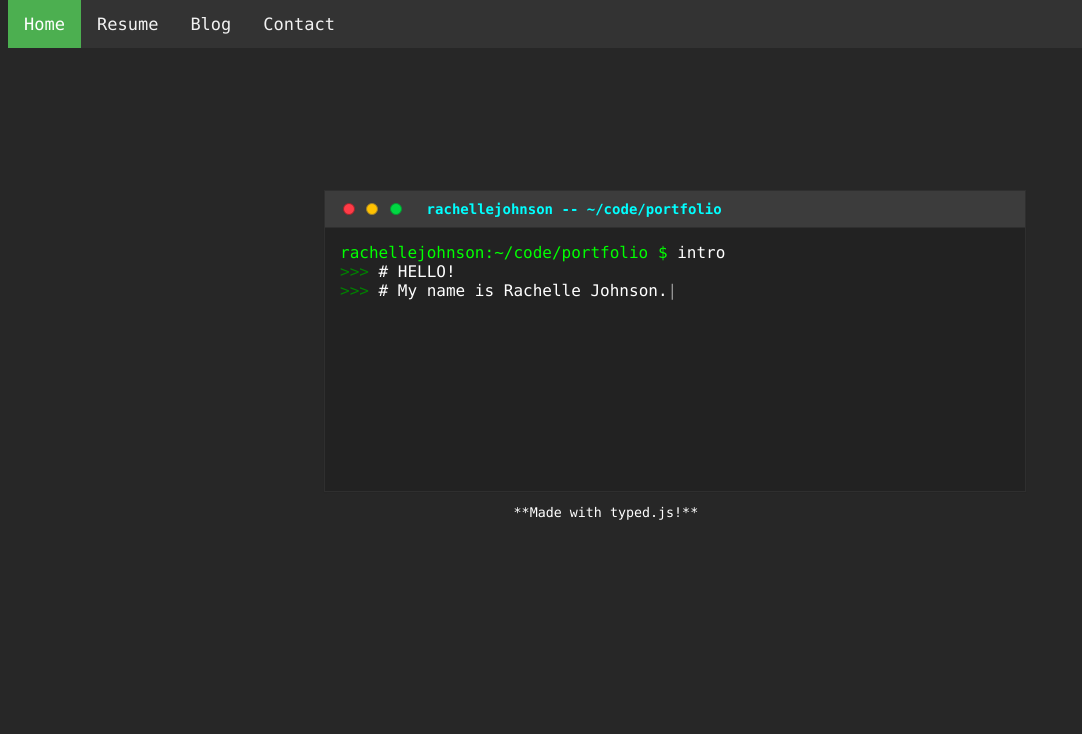
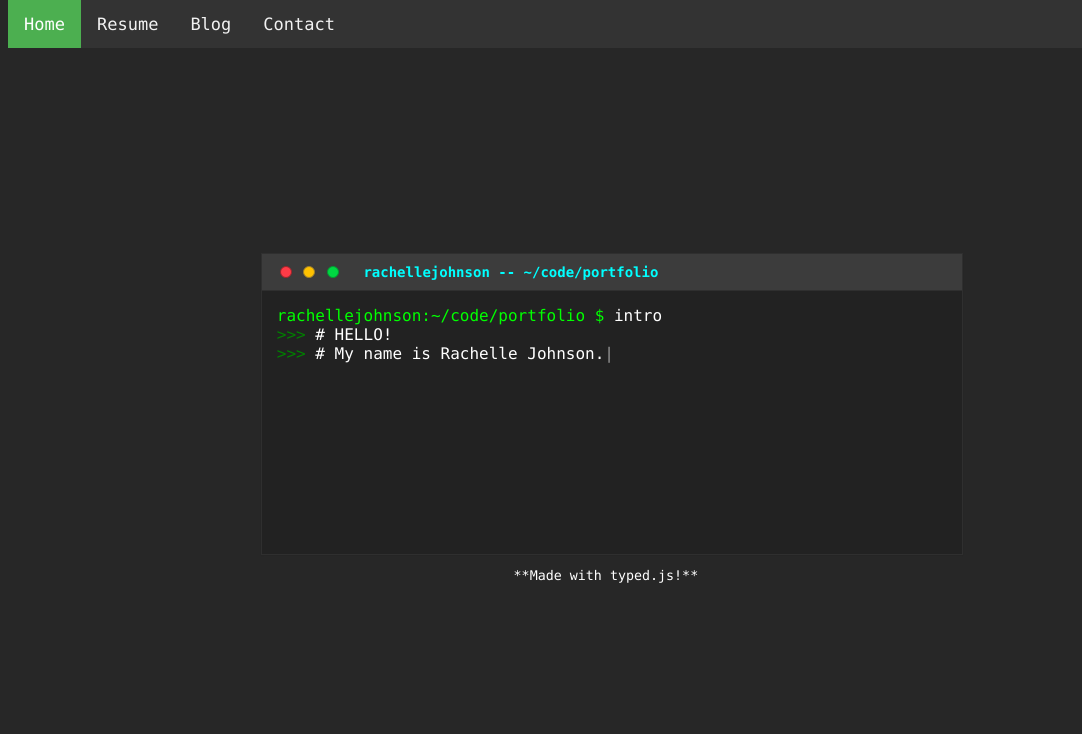
Before and after one commit to rjjohnson1617/rjjohnson1617.github.io, a plain HTML site: page index.html in a window 1280 px wide. Shown: the top 734 px of the page, without its empty margins (0-1082 px from the left). Drawn offline with Linux system fonts and the light colour scheme.

Commit message:
Updated margins in panel

```diff
--- a/css/main.css
+++ b/css/main.css
@@ -108,9 +108,9 @@ body {
 }
 
 .panel {
-	margin-top: 15%;
-	margin-left: 25%;
-	margin-right: 50%;
+	margin-top: 20%;
+	margin-left: 20%;
+	margin-right: 45%;
 	height: 300px;
 	width: 700px;
 	background-color: #222;
```
